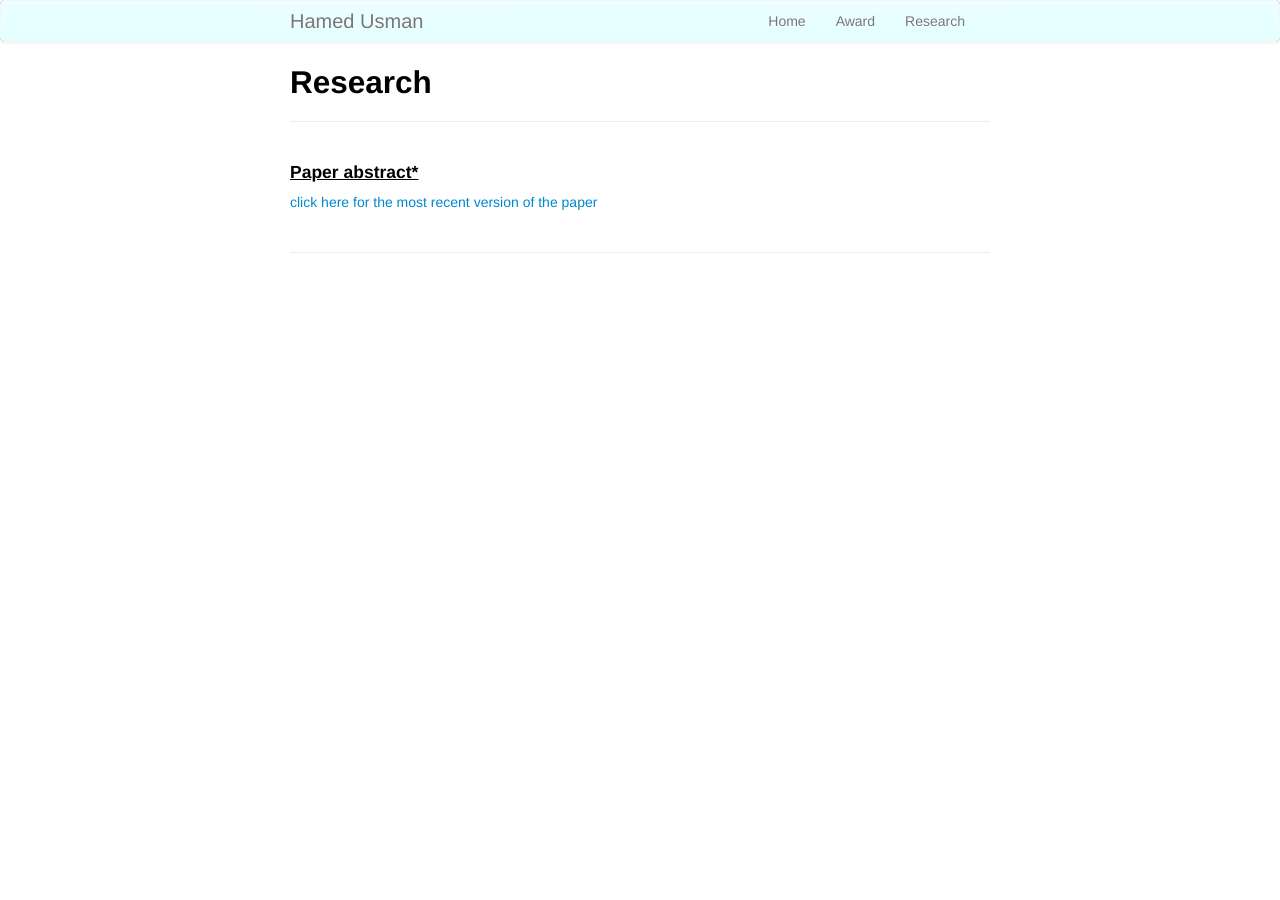
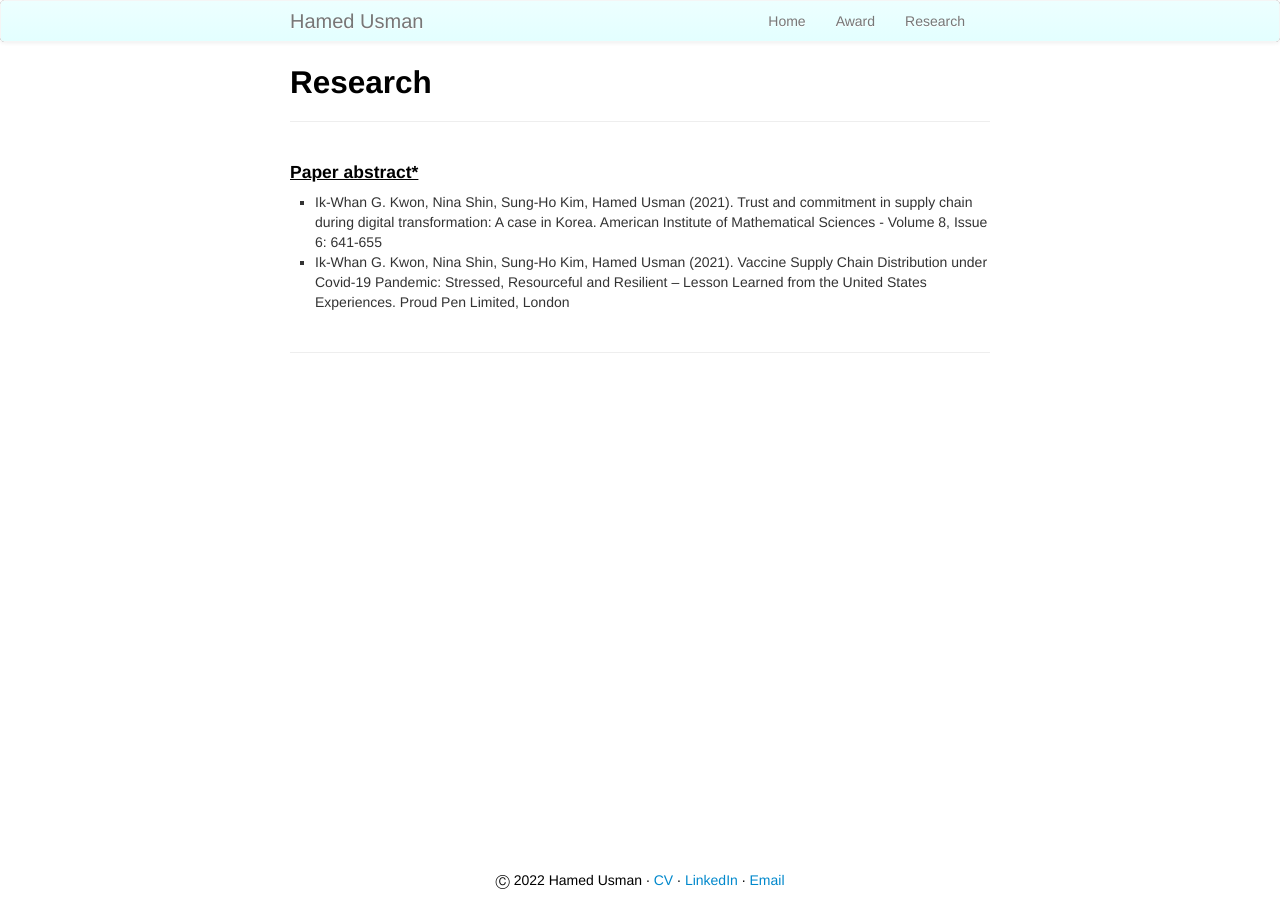
Before and after one commit to hamedusman/hamedusman.github.io, a Jekyll site: the page built from pages/research.md, in a window 1280 px wide. Built offline with Jekyll 4.4.1, drawn with Linux system fonts in a browser that asks for light colours.

Commit message:
Update research.md

```diff
--- a/pages/research.md
+++ b/pages/research.md
@@ -7,9 +7,11 @@ description: Hamed Usman's research
 
 
 #### <u>Paper abstract*
+<ul>
+<li>Ik-Whan G. Kwon, Nina Shin, Sung-Ho Kim, Hamed Usman (2021). Trust and commitment in supply chain during digital transformation: A case in Korea. American Institute of Mathematical Sciences - Volume 8, Issue 6: 641-655</li>
 
-[click here for the most recent version of the paper]({{ BASE_PATH}}/pages/working_papers/sample-working-paper.pdf)
-
+<li>Ik-Whan G. Kwon, Nina Shin, Sung-Ho Kim, Hamed Usman (2021). Vaccine Supply Chain Distribution under Covid-19 Pandemic: Stressed, Resourceful and Resilient – Lesson Learned from the United States Experiences. Proud Pen Limited, London</li>
+</ul>
 
 <!-- Note: this is how to write a comment in HTML. Everything in here won't show up on your webpage.-->
 
@@ -19,3 +21,7 @@ To decrease the size of the title, use more #.
 To remove the italics, remove the * before and after the description
 To remove the underline from the title, remove the <u> tags (<u> and </u>)
 -->
+
+<div class="footer">
+  <p>Ⓒ 2022 Hamed Usman ∙ <a href="{{ BASE_PATH }}/assets/CV.pdf">CV</a> ∙ <a href="https://linkedin.com/in/hamedusman">LinkedIn</a> ∙ <a href="mailto:hamedusman@live.com">Email</a></p>
+</div>
```
